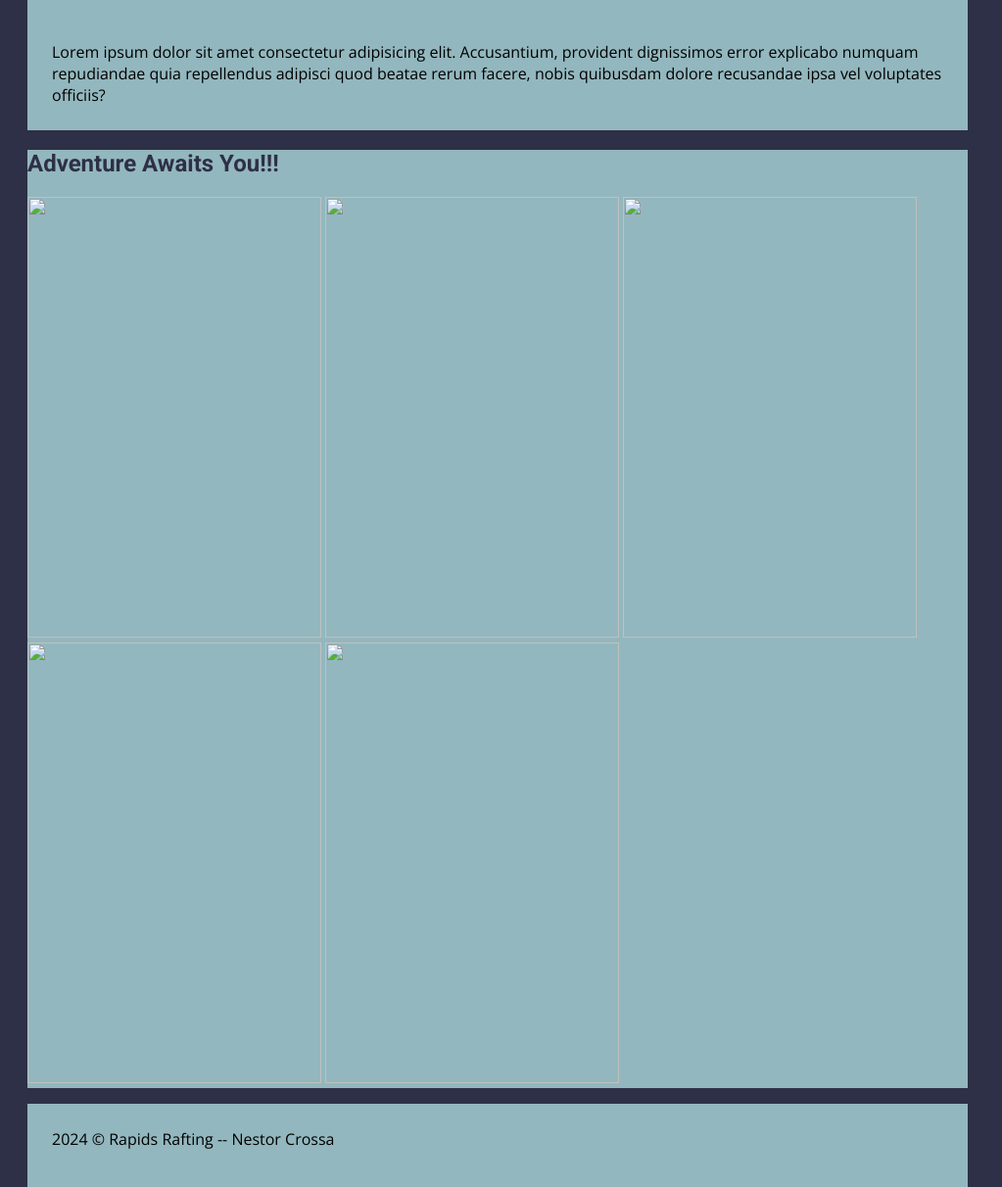
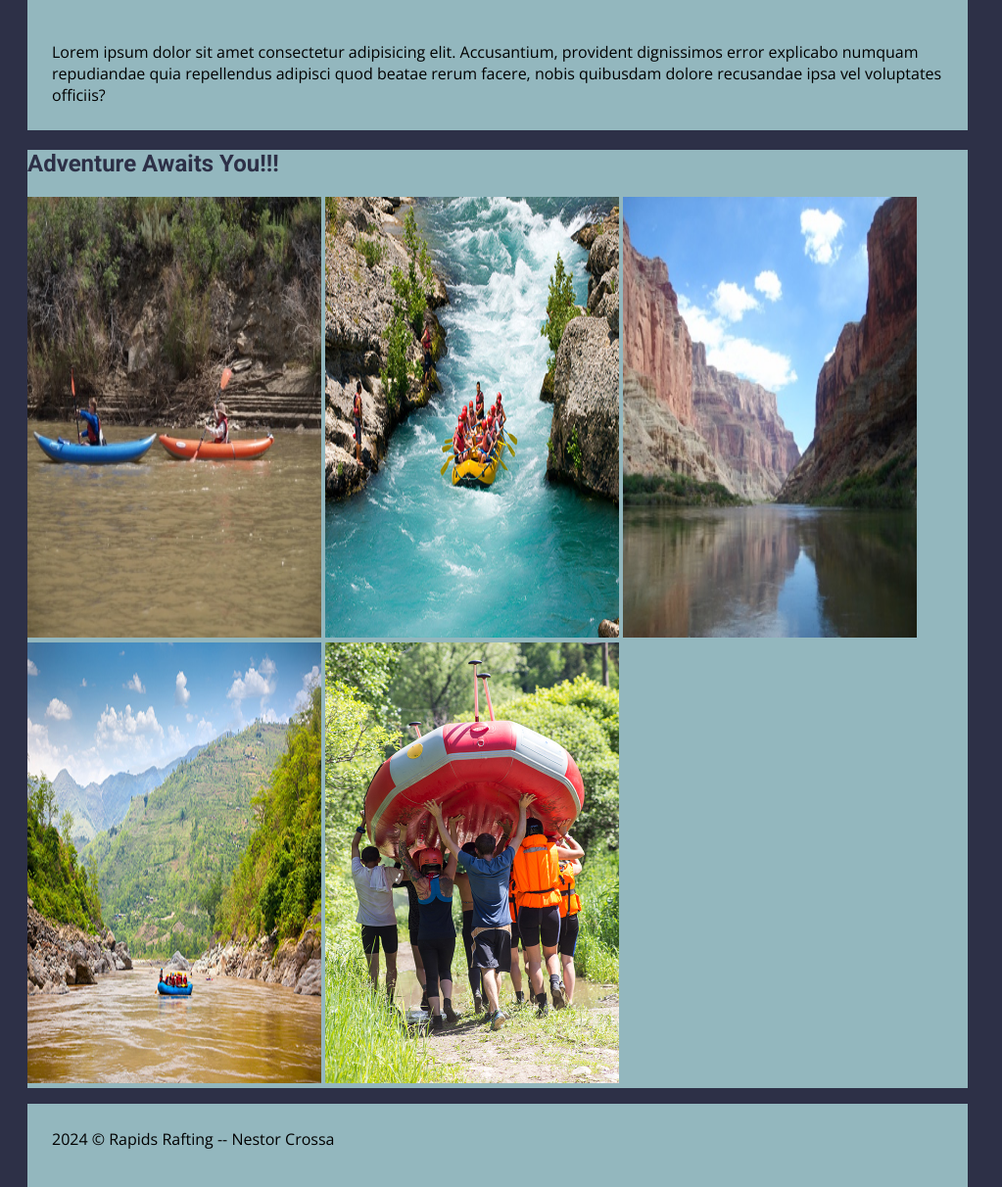
Before and after one commit to nestoredi/wdd130, a plain HTML site: page wwr/about.html in a window 1280 px wide. Shown: the part 676-1888 px from the top of the page at 98% size, without its empty margins (0-1023 px from the left). Drawn offline with nearby package versions, Linux system fonts and the light colour scheme.

Commit message:
Add files via upload

```diff
--- a/wwr/about.html
+++ b/wwr/about.html
@@ -33,11 +33,11 @@
         </section>
         <section>
             <h2>Adventure Awaits You!!!</h2>
-            <img class="aventure" src="./wwr/images/deso-2kayaks.jpg" alt="">
-            <img class="aventure" src="./wwr/images/rafting65_600.jpg" alt="">
-            <img class="aventure" src="./wwr/images/river-narrow.jpg" alt="">
-            <img class="aventure" src="./wwr/images/rafting43_600.jpg" alt="">
-            <img class="aventure" src="./wwr/images/rafting31_600.jpg" alt="">
+            <img class="aventure" src="./images/deso-2kayaks.jpg" alt="">
+            <img class="aventure" src="./images/rafting65_600.jpg" alt="">
+            <img class="aventure" src="./images/river-narrow.jpg" alt="">
+            <img class="aventure" src="./images/rafting43_600.jpg" alt="">
+            <img class="aventure" src="./images/rafting31_600.jpg" alt="">
         </section>
     </main>
     <footer>
--- a/wwr/styles/site-plan-rafting.css
+++ b/wwr/styles/site-plan-rafting.css
@@ -66,7 +66,7 @@ nav a:hover {
 
 
 .hero {
-    background-image: url(./wwr/images/rafting65_600.jpg);
+    background-image: url(./images/rafting65_600.jpg);
     background-size: cover;
     height: 300px;
     position: relative;
```
